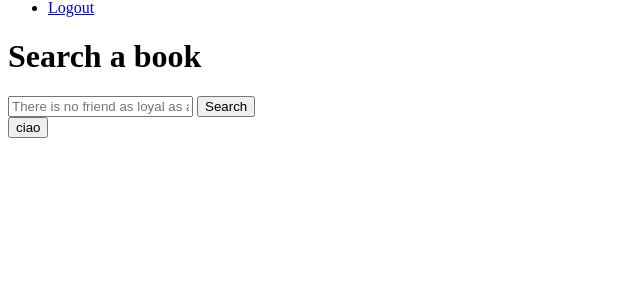
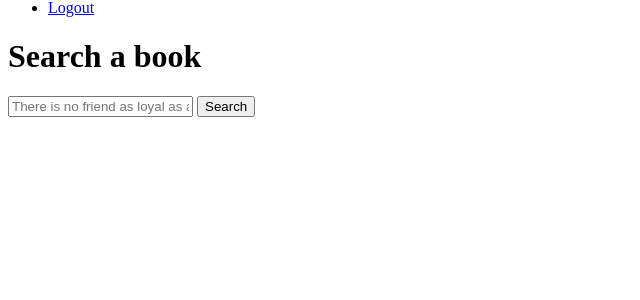
Before and after one commit to palfag/TheBookstore, a PHP site: page /home.php in a window 1280 px wide. Shown: the part 137-437 px from the top of the page, without its empty margins (0-640 px from the left). Run offline with PHP 8.4, Linux system fonts and the light colour scheme; the visitor is signed in with stand-in values (Sample User, id 1).

Commit message:
fixed bug addToCart

```diff
--- a/javascript/addToCart.js
+++ b/javascript/addToCart.js
@@ -16,7 +16,6 @@
 
 $(document).on('click','.add-to-cart',function () {
 
-    $(".add-to-cart").click(function () {
         var book_id = this.id;
 
         var request = $.ajax({
@@ -40,8 +39,6 @@ $(document).on('click','.add-to-cart',function () {
             alert(response + textStatus + error);
         });
 
-    });
-
 });
 
 function updateBadge(num) {
--- a/php/home.php
+++ b/php/home.php
@@ -29,7 +29,6 @@
 
 
     <div id="products">
-        <button class="add-to-cart">ciao</button>
     </div>
 
 </body>
```
